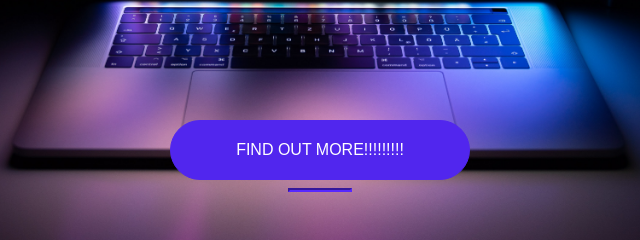
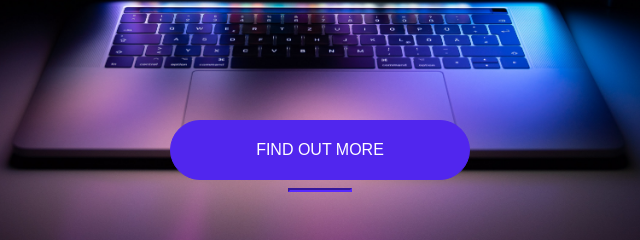
Before and after one commit to Enma9/Enma9.Gethub.io, a plain HTML site: page Bahran.html in a window 1280 px wide. Shown: the part 393-633 px from the top of the page, 320-960 px from the left. Drawn offline with Linux system fonts and the light colour scheme; a web font is replaced by a local one.

Commit message:
deleted the !!!!!

```diff
--- a/Bahran.html
+++ b/Bahran.html
@@ -12,7 +12,7 @@
     <div class="wrapper">
         <h1>The biggest start up of the year</h1>
     <div class="buff"></div>
-        <button class="b">Find out more!!!!!!!!!</button>
+        <button class="b">Find out more</button>
         <hr>
     </div>
 </body>
```
